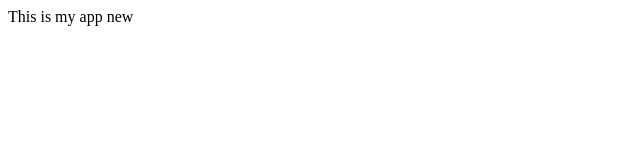
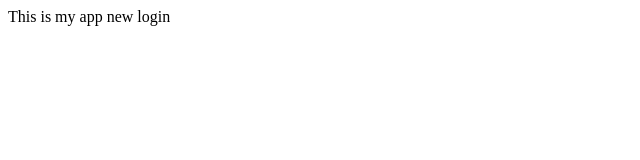
Before and after one commit to vinocs24/my-app-demo, a plain HTML site: page index.html in a window 1280 px wide. Shown: the full height of the page, 0-640 px from the left. Drawn offline with Linux system fonts and the light colour scheme.

```diff
--- /dev/null
+++ b/dir2/app2.js
@@ -0,0 +1 @@
+console.log(123);
--- a/index.html
+++ b/index.html
@@ -4,5 +4,6 @@
 </head>
 <body>
 This is my app new
+login
 </body>
 </html>
```
Also changed, not shown: login.html (added, +1 -0 lines), log.txt (added), 1 other file.
